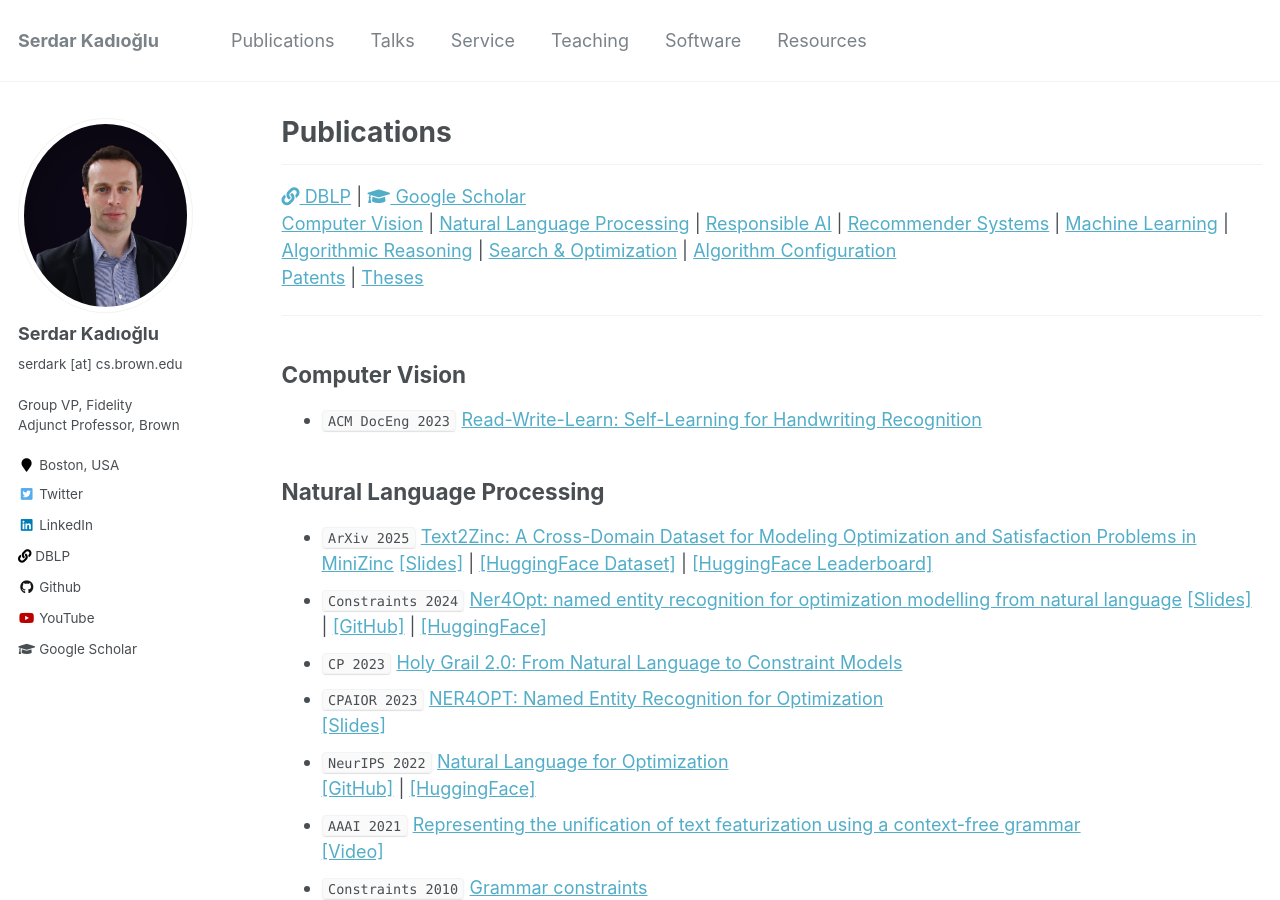
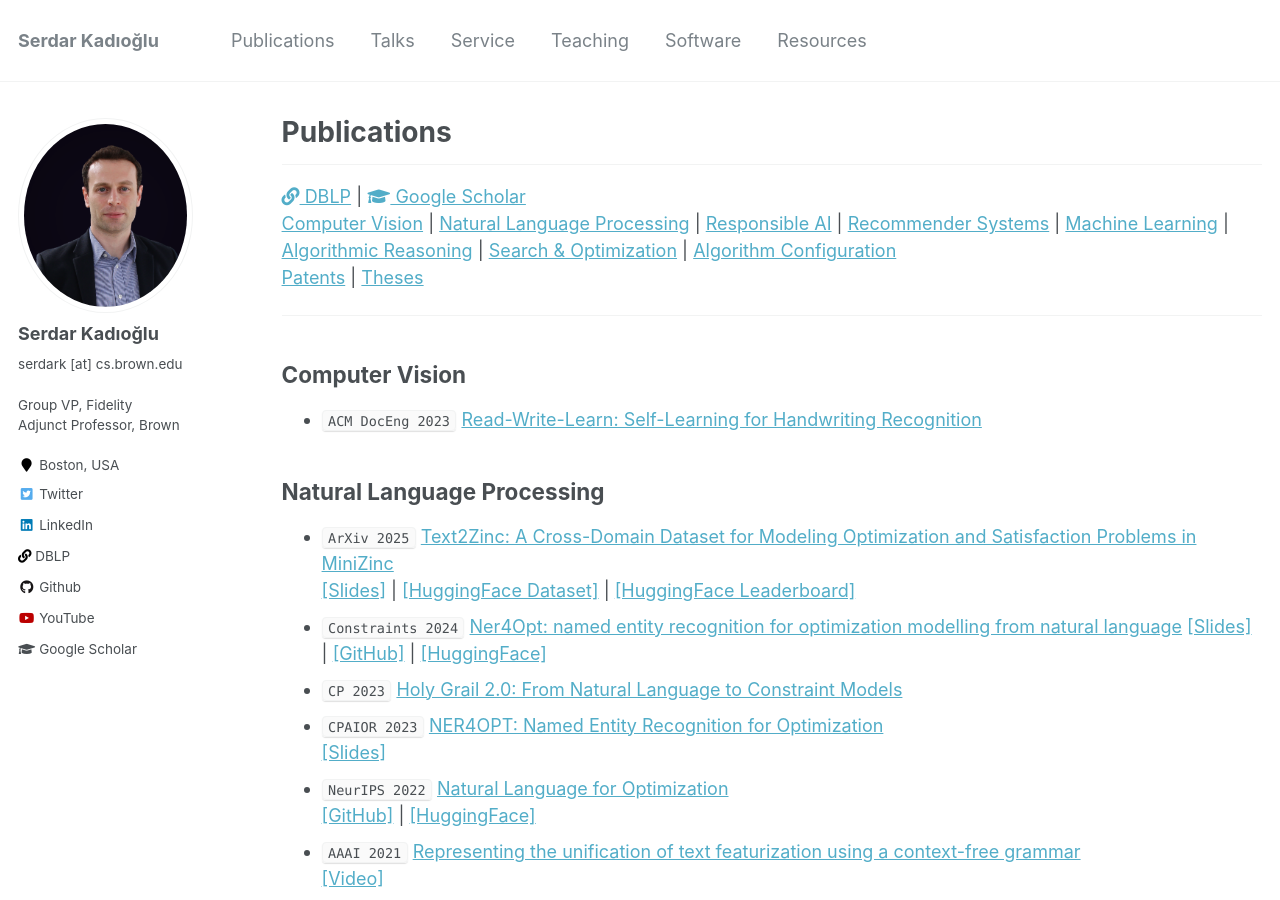
Before and after one commit to skadio/skadio.github.io, a Jekyll site: the page built from _pages/publications.md, in a window 1280 px wide and 900 px high. Built offline with Jekyll 4.4.1, drawn with Linux system fonts in a browser that asks for light colours.

```diff
--- a/_pages/publications.md
+++ b/_pages/publications.md
@@ -24,7 +24,7 @@ author_profile: true
 * `ACM DocEng 2023` [Read-Write-Learn: Self-Learning for Handwriting Recognition](https://dl.acm.org/doi/abs/10.1145/3573128.3609343)
 
 ## Natural Language Processing
-* `ArXiv 2025` [Text2Zinc: A Cross-Domain Dataset for Modeling Optimization and Satisfaction Problems in MiniZinc](https://arxiv.org/abs/2503.10642)
+* `ArXiv 2025` [Text2Zinc: A Cross-Domain Dataset for Modeling Optimization and Satisfaction Problems in MiniZinc](https://arxiv.org/abs/2503.10642)<br>
 [[Slides]](https://nbviewer.org/github/skadio/skadio.github.io/blob/master/files/2025_AAAI_Text2Zinc.pdf) | [[HuggingFace Dataset]](https://huggingface.co/datasets/skadio/text2zinc) | [[HuggingFace Leaderboard]](https://huggingface.co/spaces/skadio/text2zinc-leaderboard)
 * `Constraints 2024` [Ner4Opt: named entity recognition for optimization modelling from natural language](https://link.springer.com/article/10.1007/s10601-024-09376-5)
 [[Slides]](https://nbviewer.org/github/skadio/skadio.github.io/blob/master/files/2025_ICS_Ner2Zinc.pdf) | [[GitHub]](https://github.com/skadio/ner4opt) | [[HuggingFace]](https://huggingface.co/spaces/skadio/Ner4Opt)
```
